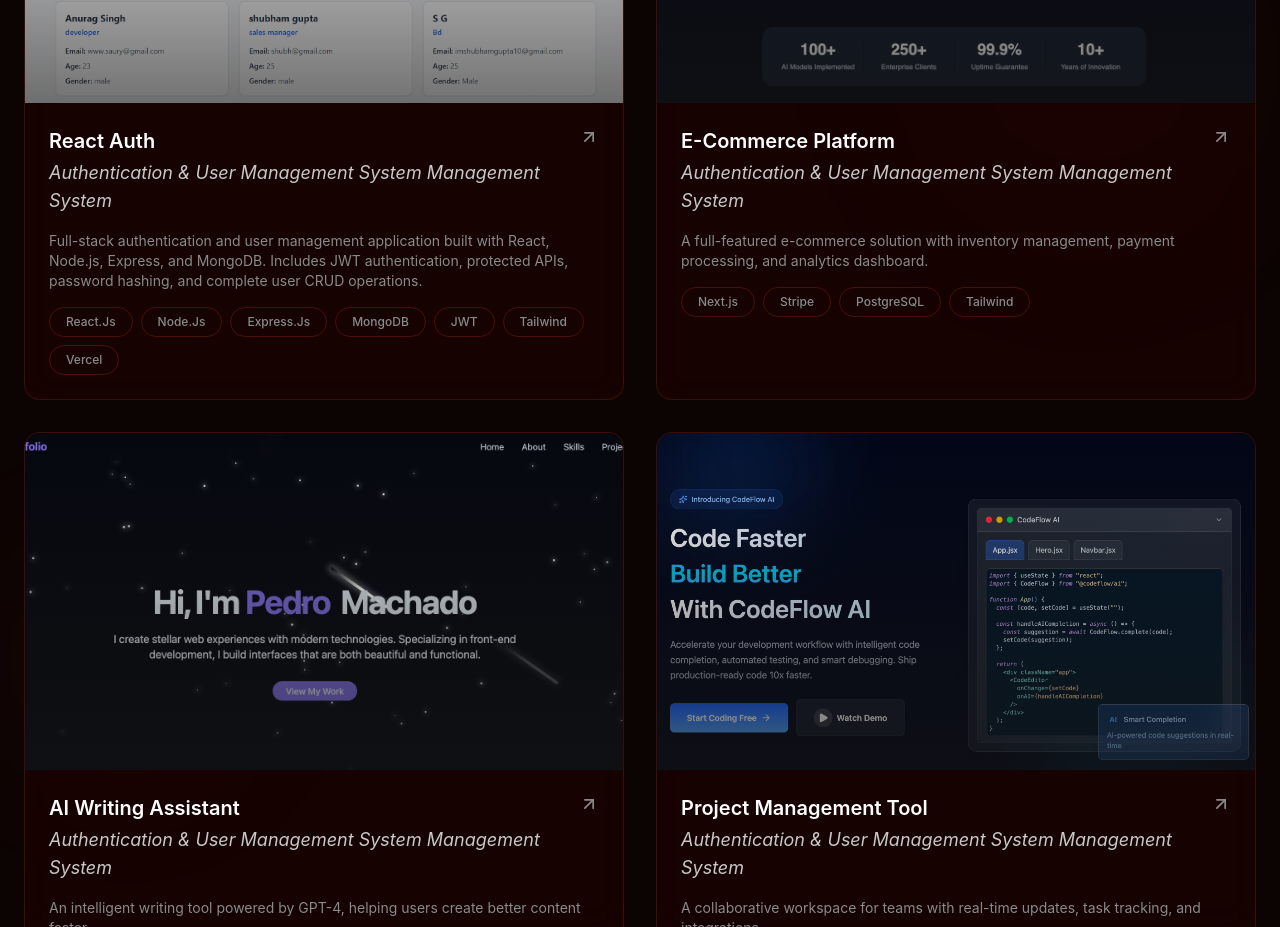
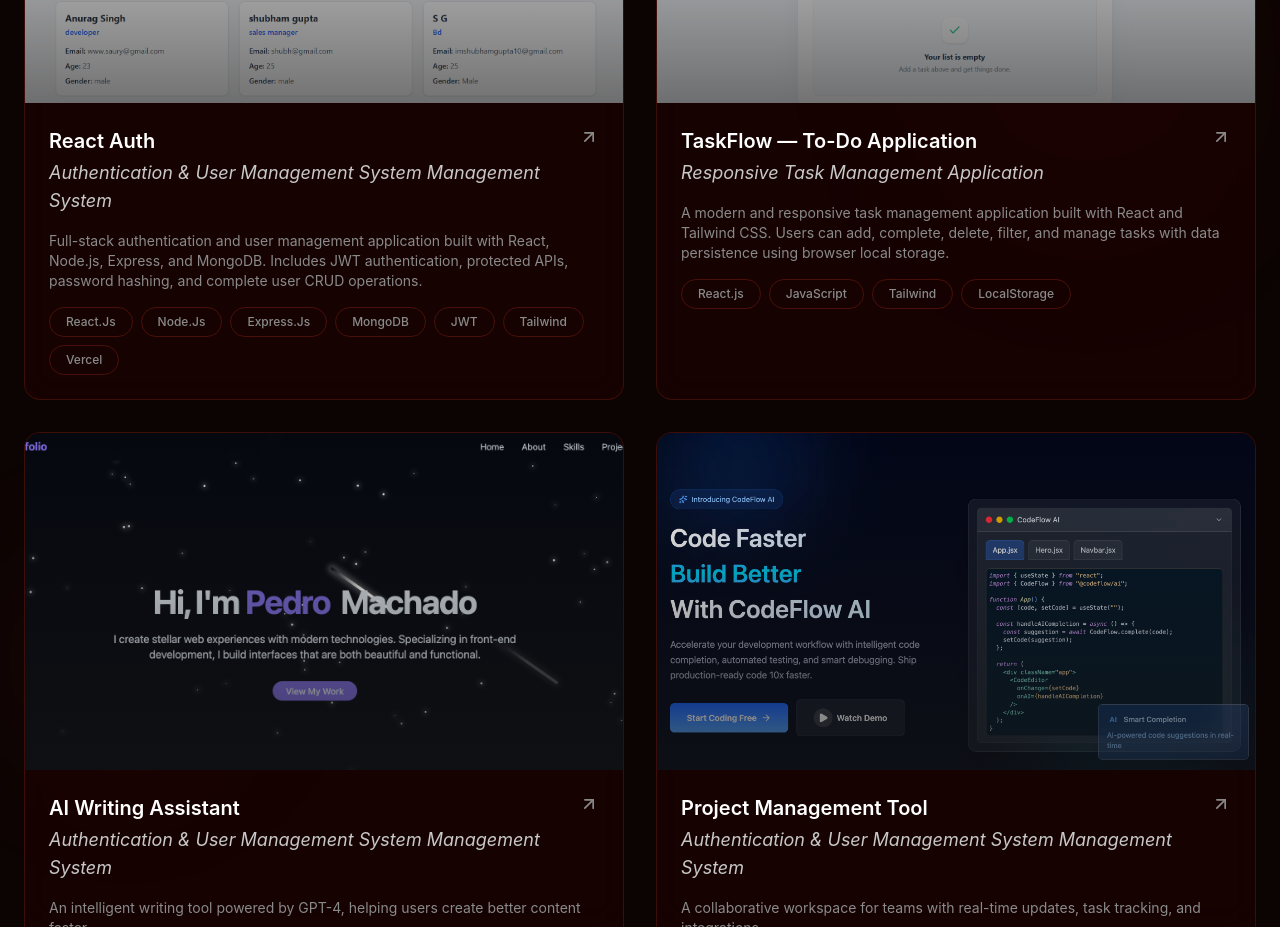
Before and after one commit to AnuragsinghCoder/anurag_portfolio, a React (Vite) app: page / in a window 1280 px wide. Shown: the part 2580-3507 px from the top of the page. Built offline with nearby package versions, Linux system fonts and the light colour scheme.

Commit message:
added new project - todo app

```diff
--- a/src/sections/Projects.jsx
+++ b/src/sections/Projects.jsx
@@ -14,14 +14,14 @@ const projects = [
     github: "https://github.com/AnuragsinghCoder/anurag_portfolio",
   },
   {
-    title: "E-Commerce Platform",
-    title_description:"Authentication & User Management System Management System",
+    title: "TaskFlow — To-Do Application",
+    title_description:"Responsive Task Management Application",
     description:
-      "A full-featured e-commerce solution with inventory management, payment processing, and analytics dashboard.",
+      "A modern and responsive task management application built with React and Tailwind CSS. Users can add, complete, delete, filter, and manage tasks with data persistence using browser local storage.",
     image: "/projects/project2.png",
-    stack: ["Next.js", "Stripe", "PostgreSQL", "Tailwind"],
-    link: "#",
-    github: "#",
+    stack: ["React.js", "JavaScript", "Tailwind", "LocalStorage"],
+    link: "https://react-todo-app-kohl-two.vercel.app/",
+    github: "https://github.com/AnuragsinghCoder/react-ToDo-app",
   },
   {
     title: "AI Writing Assistant",
```
Also changed, not shown: public/projects/project2.png.
